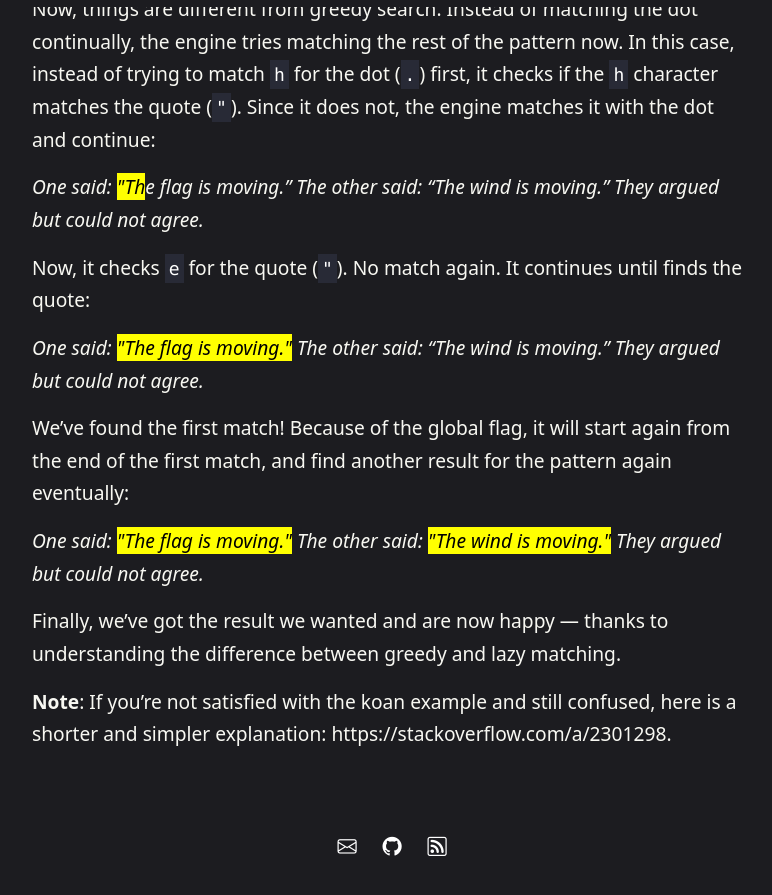
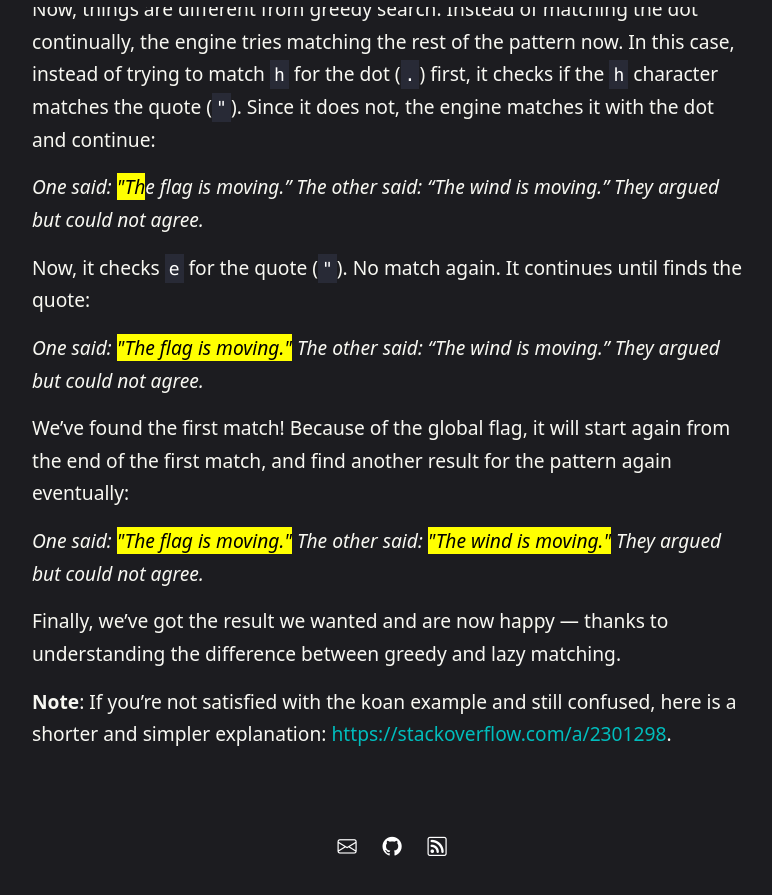
Before and after one commit to rivea0/blog, a Jekyll site: the page built from _posts/2022-03-31-a-quick-behind-the-scenes-of-greedy-and-lazy-matching.md, in a window 1280 px wide and 900 px high, scrolled down 3616 px. Shown: the top 895 px of the window, without its empty margins (248-1020 px from the left). Built offline with Jekyll 4.4.1, drawn with Linux system fonts in a browser that asks for light colours; some of the changed lines change nothing that is shown.

Commit message:
Fix link markdown

```diff
--- a/_posts/2022-03-31-a-quick-behind-the-scenes-of-greedy-and-lazy-matching.md
+++ b/_posts/2022-03-31-a-quick-behind-the-scenes-of-greedy-and-lazy-matching.md
@@ -95,4 +95,4 @@ _One said: <mark>"The flag is moving."</mark> The other said: <mark>"The wind is
 
 Finally, we've got the result we wanted and are now happy — thanks to understanding the difference between greedy and lazy matching.
 
-**Note**: If you're not satisfied with the koan example and still confused, here is a shorter and simpler explanation: https://stackoverflow.com/a/2301298.
+**Note**: If you're not satisfied with the koan example and still confused, here is a shorter and simpler explanation: [https://stackoverflow.com/a/2301298](https://stackoverflow.com/a/2301298).
```
